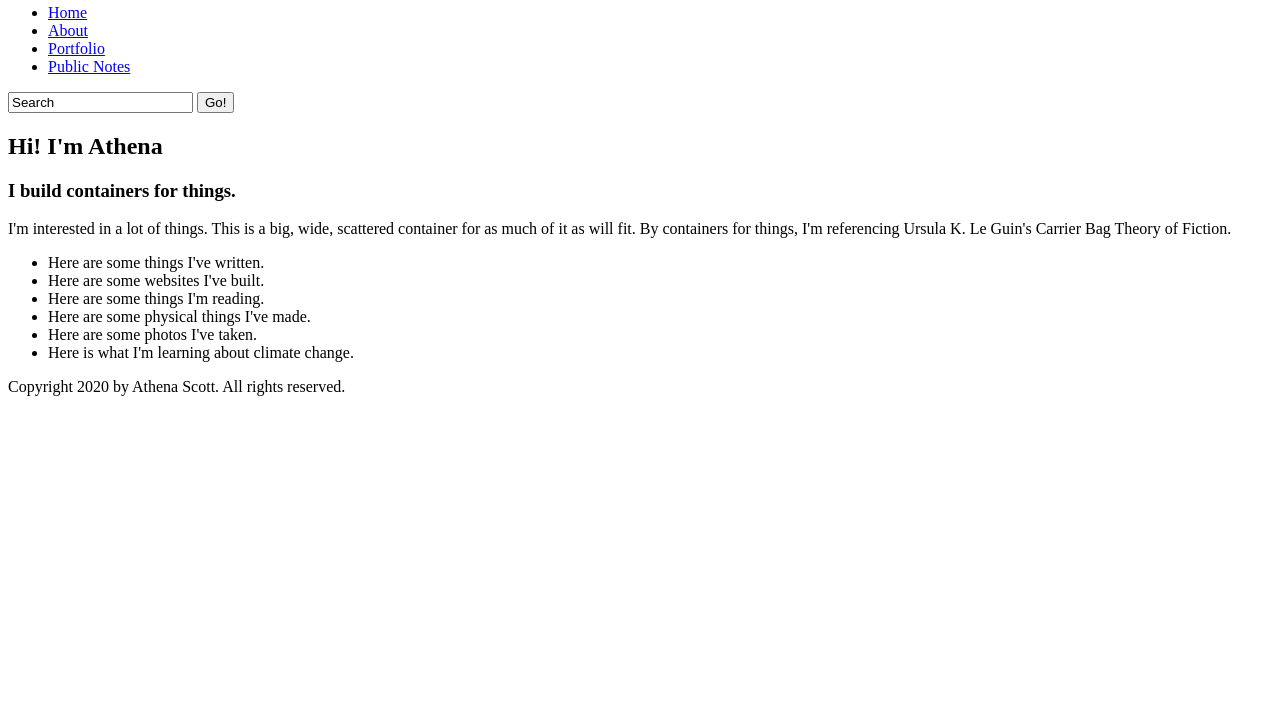
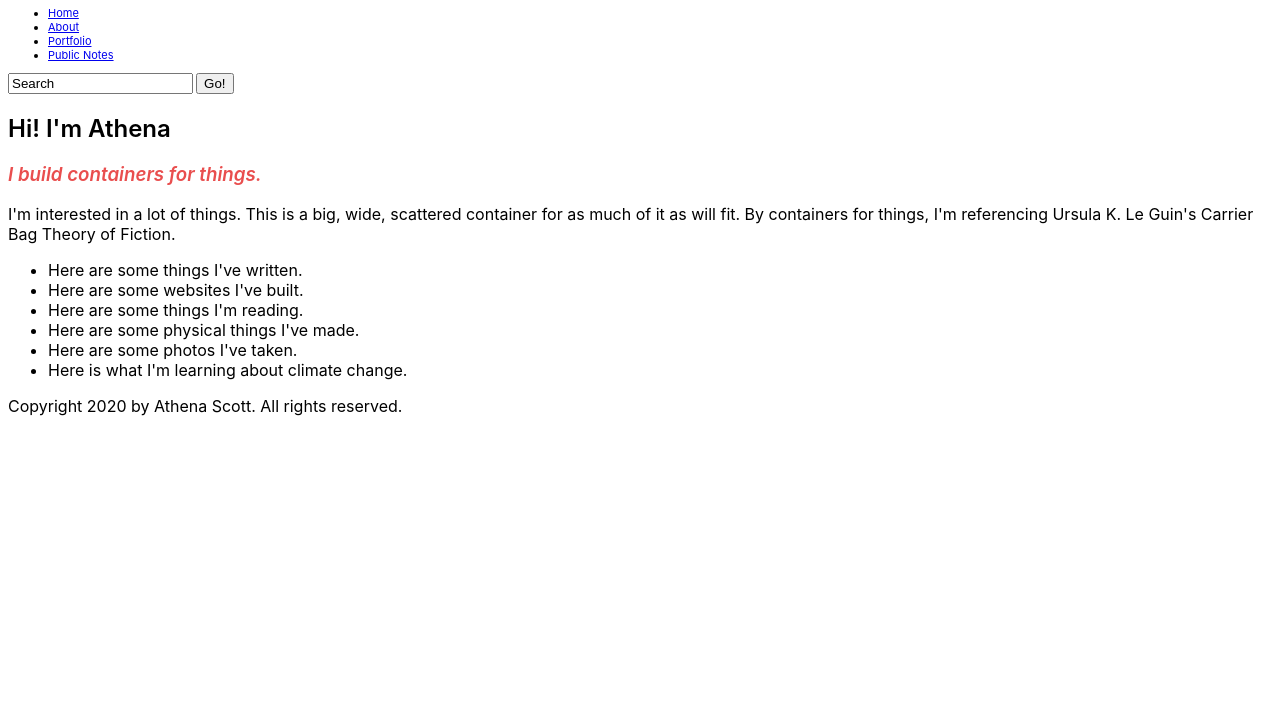
Before and after one commit to athenams/Personal-Website, a plain HTML site: page index.html in a window 1280 px wide. Shown: the part 76-800 px from the top of the page. Drawn offline with Linux system fonts and the light colour scheme.

Commit message:
Update index.css
Fixed some of the naming to make it map to the html better (actually)

```diff
--- a/index.css
+++ b/index.css
@@ -22,13 +22,14 @@ COLORS */
 h1, h2, h3, h4, h5, h6, strong {
   font-weight: var(--bold-weight);
 }
-  font-color: red;
+H3 {
+	font-style:  italic;
+	color: #e94e4e;
+}
 nav {
   font-size: var(--font-smaller);
 }
 body {
   font-size: var(--font-normal);
+  font-family:  var(--text);
 }
-a {
-  font-color: blue;
-  }
```
